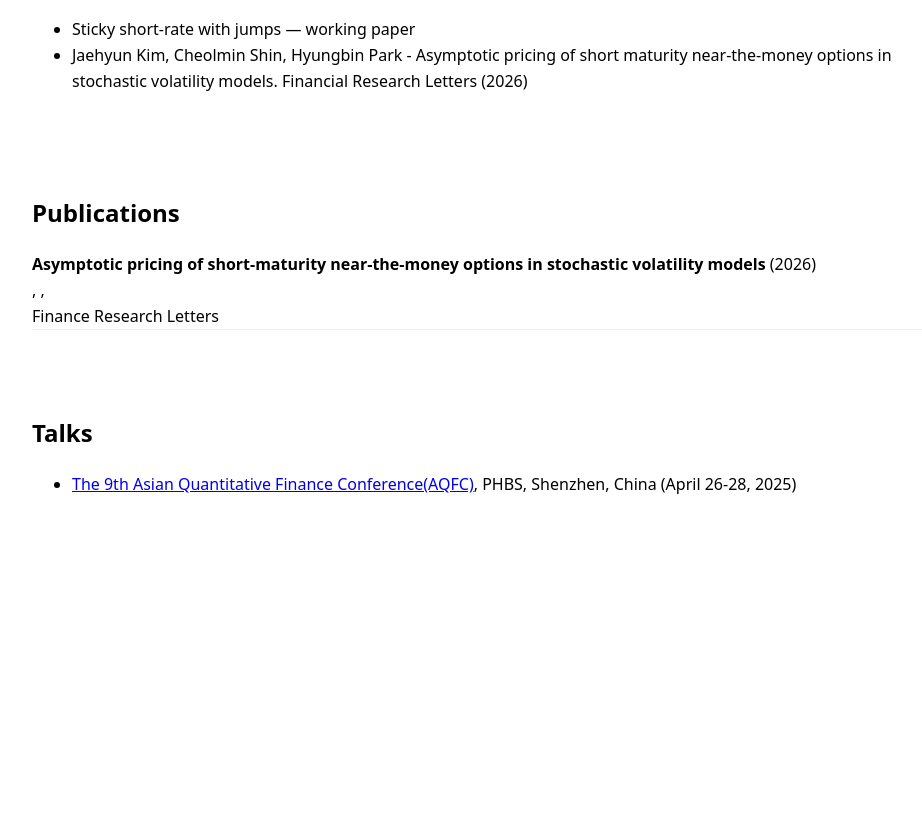
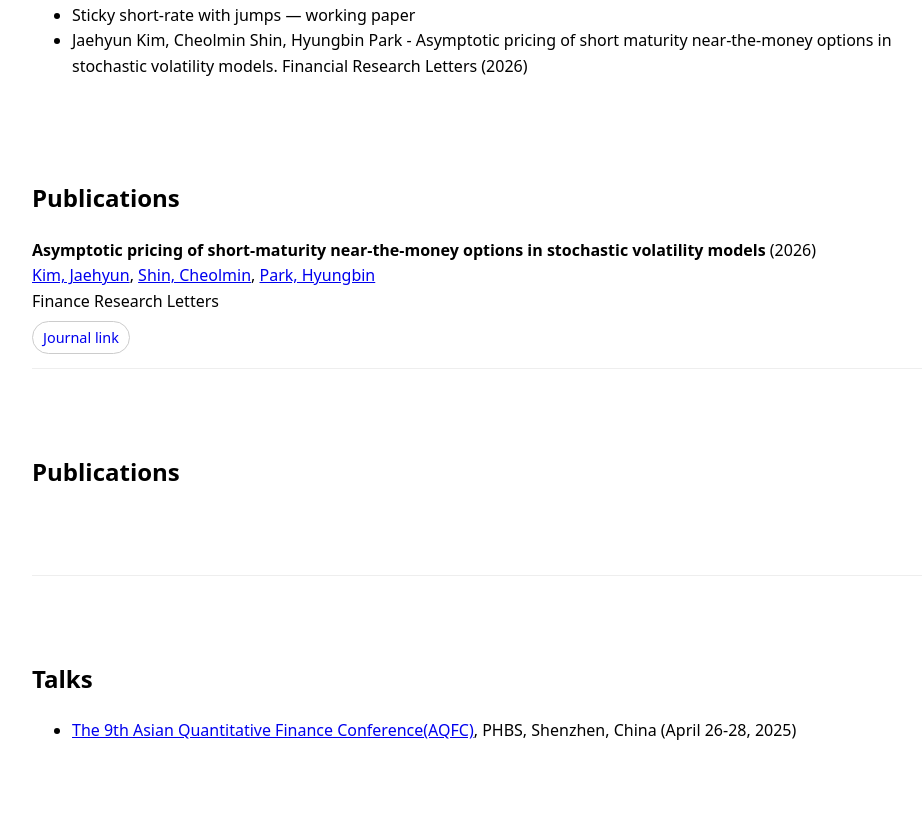
Before and after one commit to cheolminshin/cheolminshin.github.io, a plain HTML site: page index.html in a window 1280 px wide. Shown: the part 1179-2002 px from the top of the page, without its empty margins (144-1066 px from the left). Before the commit the page ends 1757 px from the top, so only its background shows below. Drawn offline with nearby package versions, Linux system fonts and the light colour scheme.

Commit message:
Update index.html

```diff
--- a/index.html
+++ b/index.html
@@ -71,6 +71,91 @@
 
     <h2>Publications</h2>
 <div id="pubs"></div>
+<section id="publications" data-aos="fade-up">
+  <h2>Publications</h2>
+  <div id="pubs"></div>
+</section>
+
+<style>
+  .pub-item { margin-bottom: 14px; }
+  .pub-links { margin-top: 6px; display: flex; gap: 8px; flex-wrap: wrap; }
+  .btn {
+    padding: 4px 10px;
+    border: 1px solid #ccc;
+    border-radius: 999px;
+    text-decoration: none;
+    font-size: 0.9rem;
+  }
+</style>
+
+<script>
+function esc(s){
+  return (s ?? "")
+    .replaceAll("&","&amp;")
+    .replaceAll("<","&lt;")
+    .replaceAll(">","&gt;");
+}
+function normName(s){
+  return (s ?? "")
+    .replace(/[{}]/g, "")
+    .replace(/\s+/g, " ")
+    .trim()
+    .replace(/,$/, "");
+}
+function btn(href, label){
+  return href ? `<a class="btn" href="${esc(href)}" target="_blank" rel="noopener">${label}</a>` : "";
+}
+
+async function renderPubs() {
+  const [pubRes, authorRes] = await Promise.all([
+    fetch("./data/publications.json"),
+    fetch("./data/author_links.json")
+  ]);
+
+  const pubs = await pubRes.json();
+  const authorLinksRaw = await authorRes.json();
+
+  // 키 정규화해서 매칭률 올림
+  const authorLinks = {};
+  for (const [k, v] of Object.entries(authorLinksRaw)) {
+    authorLinks[normName(k)] = v;
+  }
+
+  const root = document.getElementById("pubs");
+
+  root.innerHTML = pubs.map(p => {
+    const authorsHtml = (p.authors || []).map(a0 => {
+      const a = normName(a0);
+      const url = authorLinks[a];
+      return url
+        ? `<a href="${esc(url)}" target="_blank" rel="noopener">${esc(a)}</a>`
+        : esc(a);
+    }).join(", ");
+
+    // Journal link 우선순위: url -> doi
+    const journalLink = p.url ? p.url : (p.doi ? `https://doi.org/${p.doi}` : "");
+    const arxivLink = p.arxiv || "";
+
+    return `
+      <div class="pub-item">
+        <div><strong>${esc(p.title)}</strong> (${p.year || ""})</div>
+        <div>${authorsHtml}</div>
+        <div>${esc(p.venue || "")}</div>
+        <div class="pub-links">
+          ${btn(journalLink, "Journal link")}
+          ${btn(arxivLink, "arXiv")}
+          ${btn(p.pdf || "", "PDF")}
+          ${btn(p.code || "", "Code")}
+        </div>
+      </div>
+    `;
+  }).join("");
+
+  if (window.AOS) AOS.refresh();
+}
+
+renderPubs();
+</script>
 
 <script>
 function esc(s){ return (s ?? "").replaceAll("&","&amp;").replaceAll("<","&lt;").replaceAll(">","&gt;"); }
```
